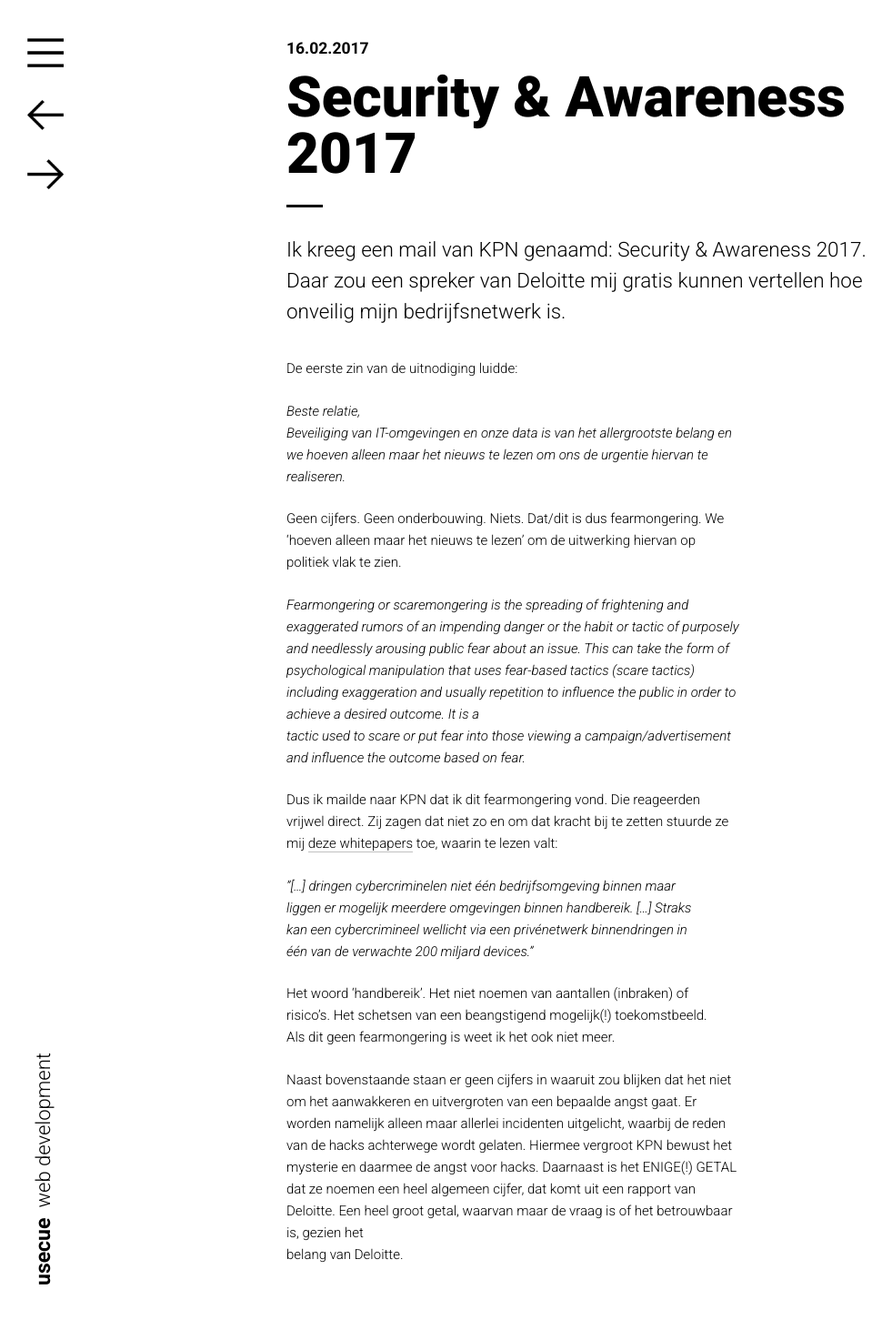
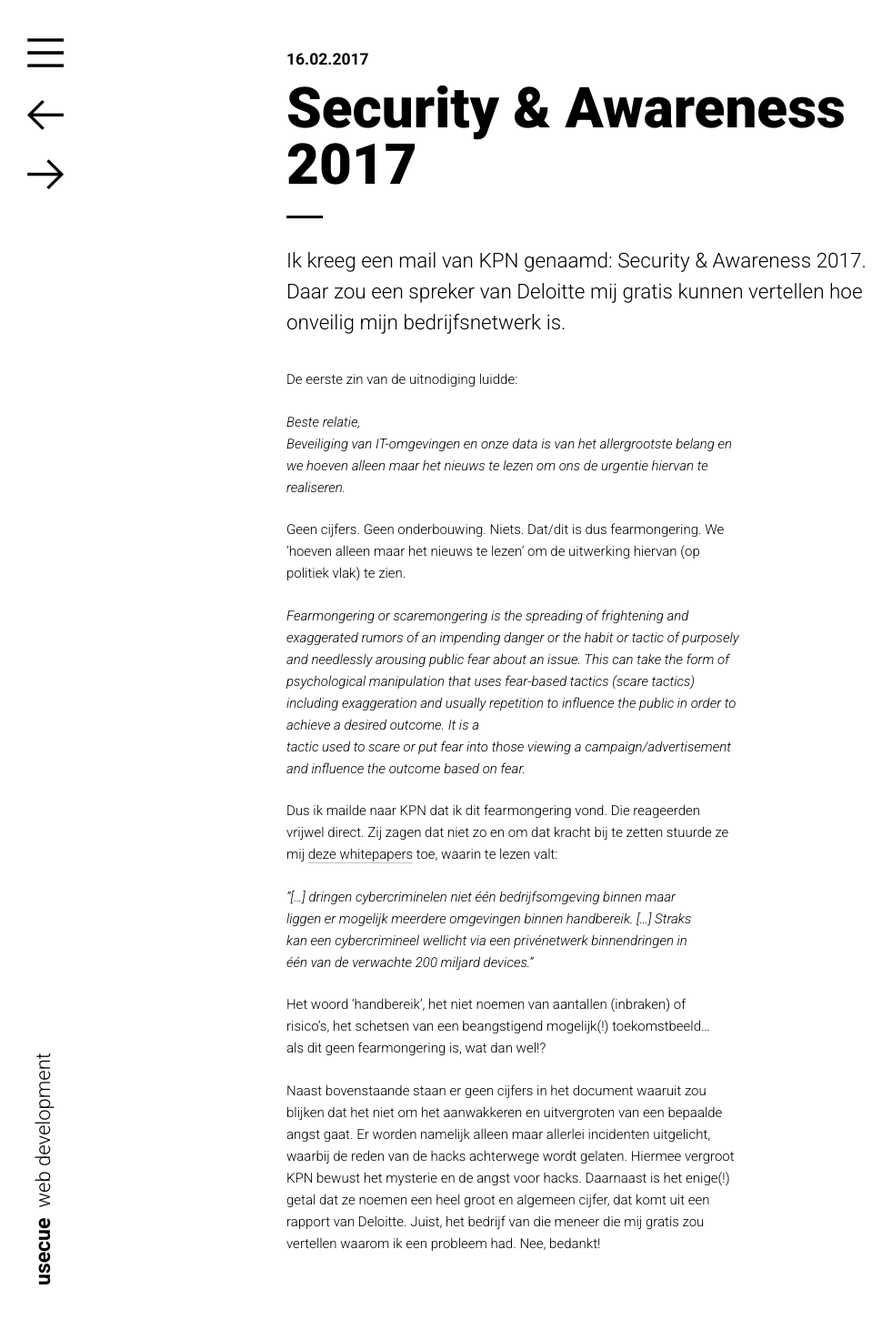
Before and after one commit to jhvanderschee/usecuewebsitenl, a Jekyll site: the page built from _posts/2017-02-16-security--awareness-2017.md, in a window 1280 px wide. Shown: the whole page at 91% size, without its empty margins (0-981 px from the left). Built offline with Jekyll 4.4.1, drawn with Linux system fonts in a browser that asks for light colours; nearby versions of some CDN libraries.

Commit message:
Updated '_posts/2017-02-16-security--awareness-2017.md' via CloudCannon

```diff
--- a/_posts/2017-02-16-security--awareness-2017.md
+++ b/_posts/2017-02-16-security--awareness-2017.md
@@ -10,7 +10,7 @@ De eerste zin van de uitnodiging luidde:
 *Beste relatie,
 <br>Beveiliging van IT-omgevingen en onze data is van het allergrootste belang en we hoeven alleen maar het nieuws te lezen om ons de urgentie hiervan te realiseren.*
 
-Geen cijfers. Geen onderbouwing. Niets. Dat/dit is dus fearmongering. We 'hoeven alleen maar het nieuws te lezen' om de uitwerking hiervan op politiek vlak te zien.
+Geen cijfers. Geen onderbouwing. Niets. Dat/dit is dus fearmongering. We 'hoeven alleen maar het nieuws te lezen' om de uitwerking hiervan (op politiek vlak) te zien.
 
 *Fearmongering or scaremongering is the spreading of frightening and exaggerated rumors of an impending danger or the habit or tactic of purposely and needlessly arousing public fear about an issue. This can take the form of psychological manipulation that uses fear-based tactics (scare tactics) including exaggeration and usually repetition to influence the public in order to achieve a desired outcome. It is a
 <br>tactic used to scare or put fear into those viewing a campaign/advertisement and influence the outcome based on fear.*
@@ -22,9 +22,8 @@ Dus ik mailde naar KPN dat ik dit fearmongering vond. Die reageerden vrijwel dir
 <br>kan een cybercrimineel wellicht via een priv&eacute;netwerk binnendringen in
 <br>&eacute;&eacute;n van de verwachte 200 miljard devices."*
 
-Het woord 'handbereik'. Het niet noemen van aantallen (inbraken) of
-<br>risico's. Het schetsen van een beangstigend mogelijk(!) toekomstbeeld.
-<br>Als dit geen fearmongering is weet ik het ook niet meer.
+Het woord 'handbereik', het niet noemen van aantallen (inbraken) of
+<br>risico's, het schetsen van een beangstigend mogelijk(!) toekomstbeeld...
+<br>als dit geen fearmongering is, wat dan wel!?
 
-Naast bovenstaande staan er geen cijfers in waaruit zou blijken dat het niet om het aanwakkeren en uitvergroten van een bepaalde angst gaat. Er worden namelijk alleen maar allerlei incidenten uitgelicht, waarbij de reden van de hacks achterwege wordt gelaten. Hiermee vergroot KPN bewust het mysterie en daarmee de angst voor hacks. Daarnaast is het ENIGE(!) GETAL dat ze noemen een heel algemeen cijfer, dat komt uit een rapport van Deloitte. Een heel groot getal, waarvan maar de vraag is of het betrouwbaar is, gezien het
-<br>belang van Deloitte.
+Naast bovenstaande staan er geen cijfers in het document waaruit zou blijken dat het niet om het aanwakkeren en uitvergroten van een bepaalde angst gaat. Er worden namelijk alleen maar allerlei incidenten uitgelicht, waarbij de reden van de hacks achterwege wordt gelaten. Hiermee vergroot KPN bewust het mysterie en de angst voor hacks. Daarnaast is het enige(!) getal dat ze noemen een heel groot en algemeen cijfer, dat komt uit een rapport van Deloitte. Juist, het bedrijf van die meneer die mij gratis zou vertellen waarom ik een probleem had. Nee, bedankt!
```
